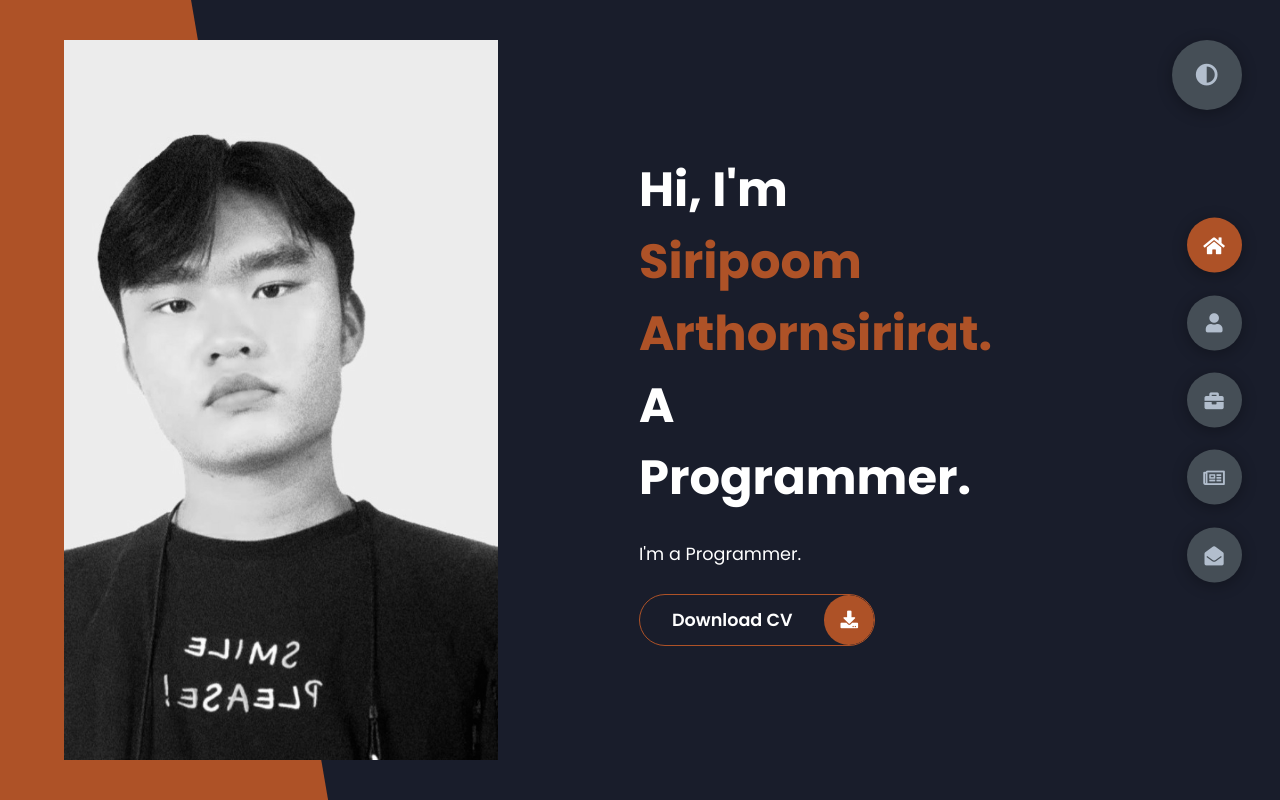
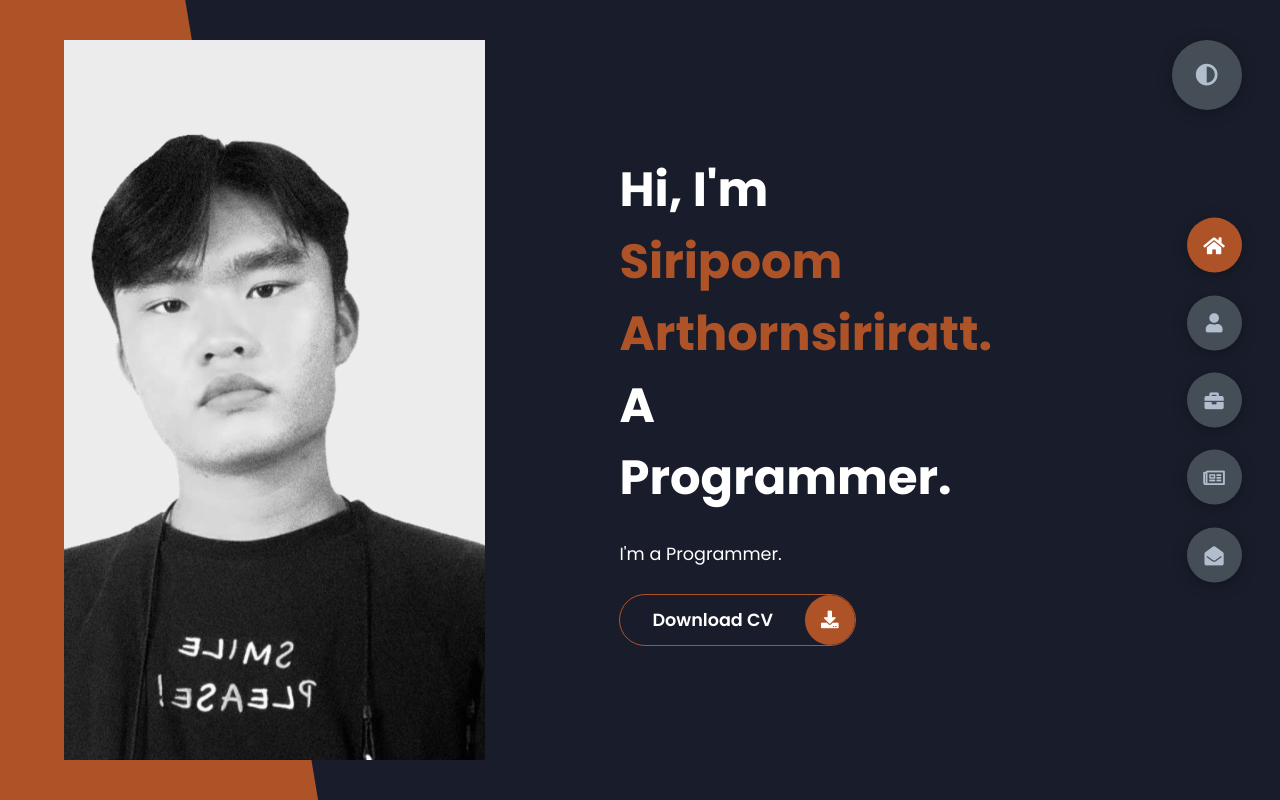
Before and after one commit to Siripoom/porrfoliowebsite, a plain HTML site: page index.html in a window 1280 px wide. Drawn offline with Linux system fonts and the light colour scheme.

Commit message:
new commit

```diff
--- a/index.html
+++ b/index.html
@@ -22,7 +22,7 @@
             </div>
             <div class="right-header">
                 <h1 class="name">
-                    Hi, I'm <span>Siripoom Arthornsirirat.</span>
+                    Hi, I'm <span>Siripoom Arthornsiriratt.</span>
                     A Programmer.
                 </h1>
                 <p>
```
